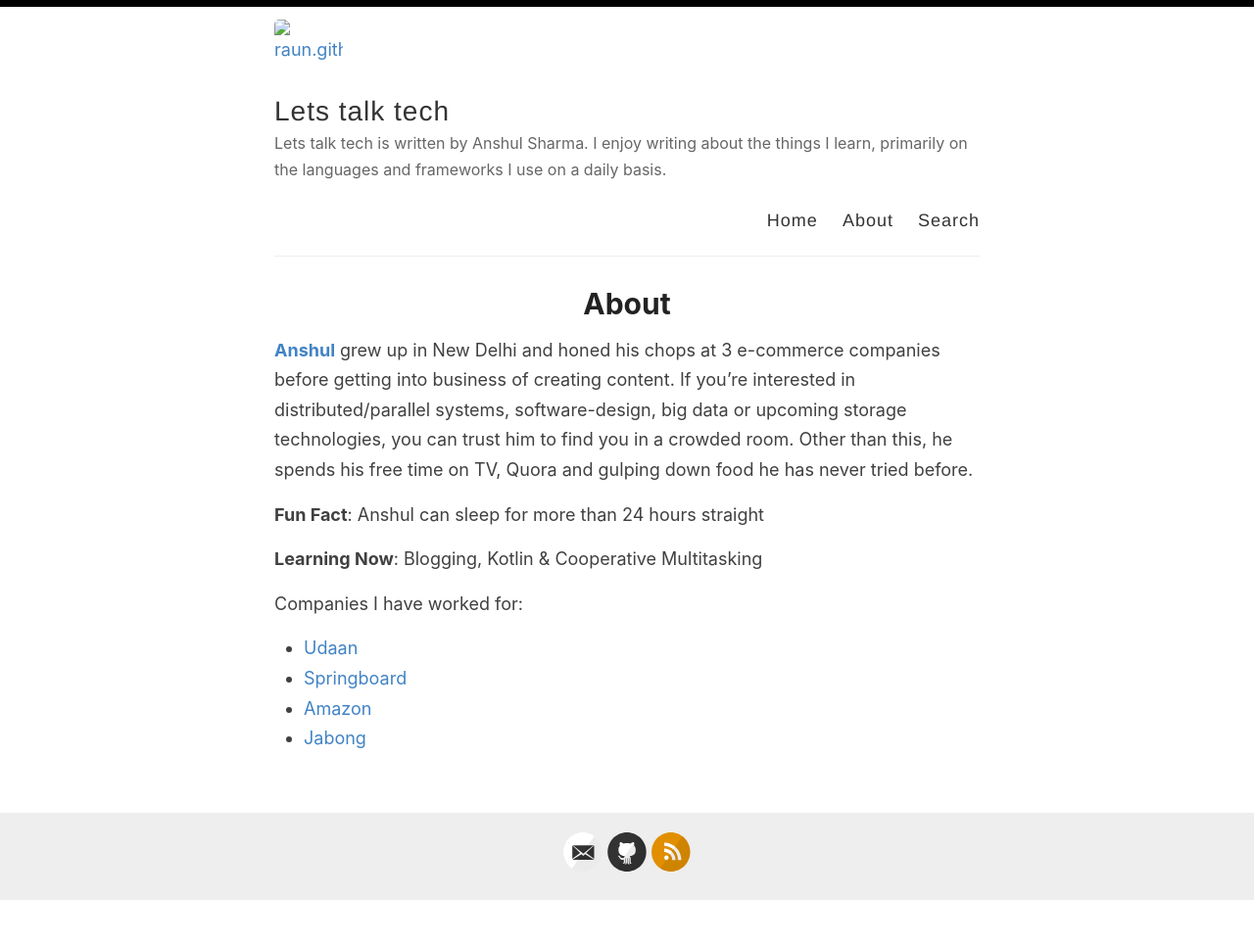
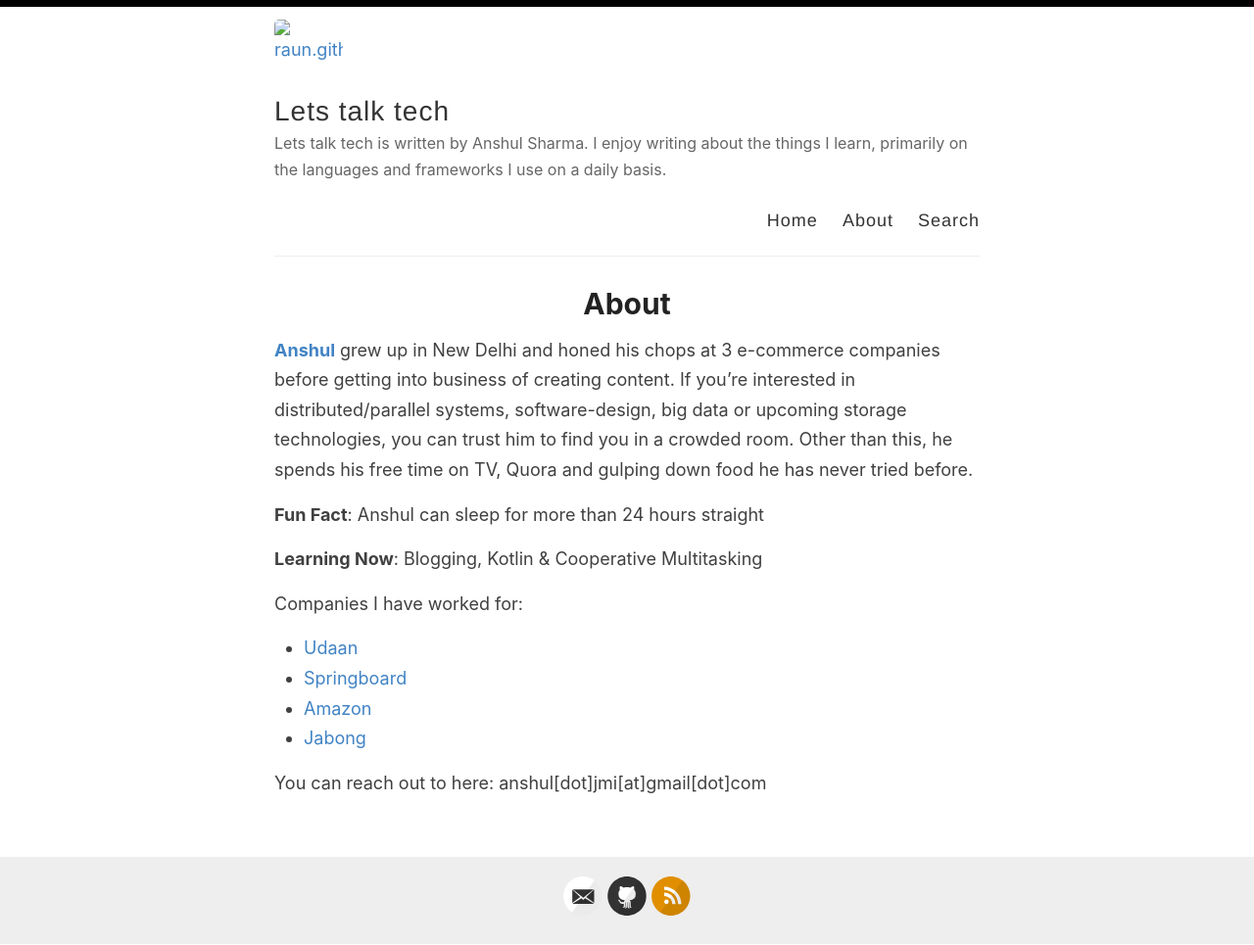
Before and after one commit to raun/raun.github.io, a Jekyll site: the page built from _pages/about.md, in a window 1280 px wide. Shown: the whole page at 98% size. Built offline with Jekyll 4.4.1, drawn with Linux system fonts in a browser that asks for light colours; before the commit the page ends 919 px from its top, so only the background shows below that.

Commit message:
Added Email to About

```diff
--- a/_pages/about.md
+++ b/_pages/about.md
@@ -15,3 +15,5 @@ Companies I have worked for:
 - [Springboard](https://www.springboard.com/)
 - [Amazon](https://www.amazon.com/)
 - [Jabong](https://www.jabong.com/)
+
+You can reach out to here: anshul[dot]jmi[at]gmail[dot]com
```
